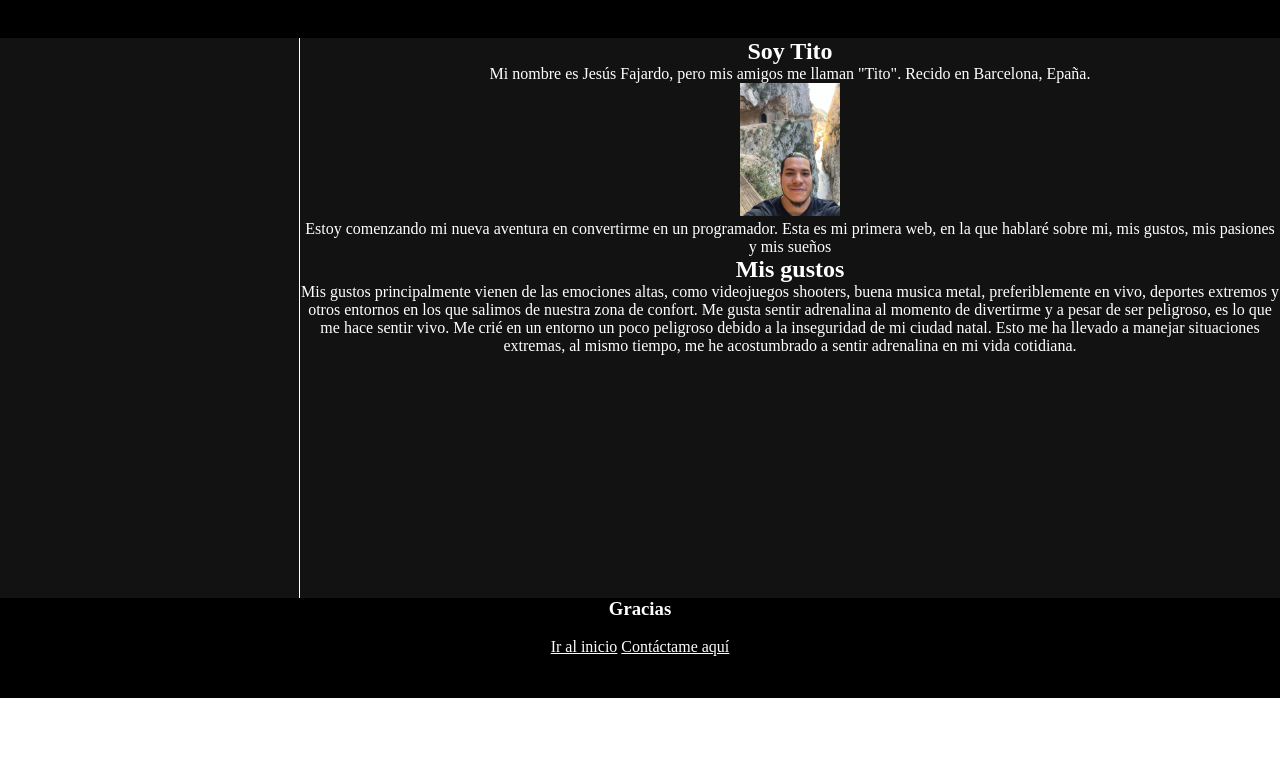
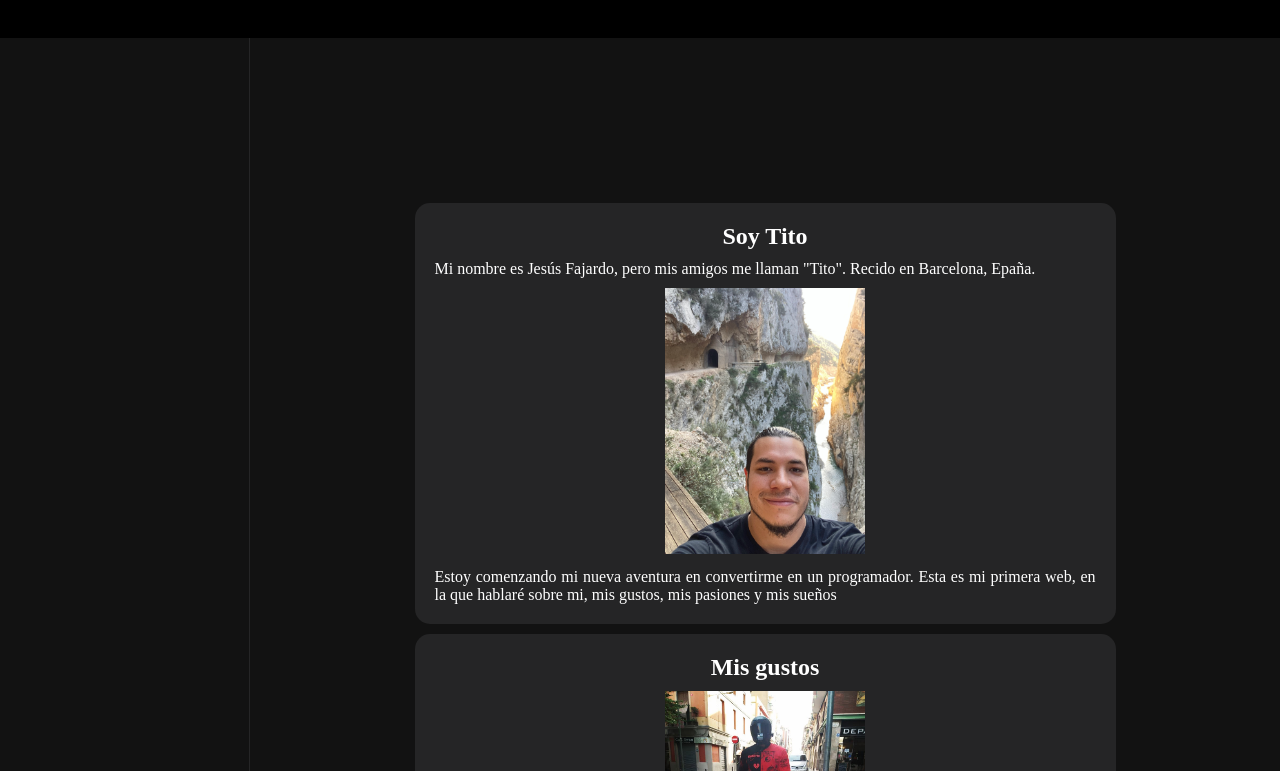
Before and after one commit to JFCTito/primeraweb, a plain HTML site: page index.html in a window 1280 px wide. Shown: the part 102-873 px from the top of the page. Before the commit the page ends 800 px from the top, so only its background shows below. Drawn offline with Linux system fonts and the light colour scheme.

Commit message:
segundo prototipo miprimeraweb

```diff
--- a/Styles/style.css
+++ b/Styles/style.css
@@ -3,7 +3,7 @@
     padding: 0;
     color: white;
     text-align: center;
-/*     border: 1px solid red; guia de bordes para eliminar */
+/*      border: 1px solid red; guia de bordes para eliminar  */
 }
 
 html {
@@ -22,24 +22,19 @@ half dark: #252526
 light: #3e3e42
 */
 
-/* #banner {
-     display: none;
-    height: 100px;
-    width: 768px;
-    object-fit: cover;
-    object-position: 0% 67%;
-} */
 
 .header {
     grid-area: header;
     background-color: black;
     background-image: url(/primeraweb/img/dead-trees.jpg);
     background-position: center;
+    background-size: cover;
 }
 
 .header h1 {
     padding: 30px;
     margin: 1px;
+    text-shadow: 2px 2px 5px black;
 }
 
 .navbar {
@@ -55,6 +50,23 @@ light: #3e3e42
 .section {
     grid-area: section;
     background-color:  #121212;
+    padding: 15%;
+    margin: 0 auto;
+}
+
+.section article p {
+    text-align: justify;
+}
+
+section article {
+    margin: 10px;
+    padding: 10px;
+    border-radius: 15px;
+    background-color: #252526;
+}
+
+section article h2, section article p {
+    margin: 10px;
 }
 
 .footer {
@@ -74,12 +86,12 @@ light: #3e3e42
 
 .body {
     grid-template-rows: 100px 40px auto 40px 100px;
-    grid-template-columns: 768px;
+    grid-template-columns: auto;
 }
 
 @media (min-width: 768px) {
     .body {
-        grid-template-columns: 300px auto;
+        grid-template-columns: 250px auto;
         grid-template-rows: 100px 40px auto 100px;
         grid-template-areas:
         "header header"
@@ -88,6 +100,10 @@ light: #3e3e42
         "footer footer";
     }
     .sidebar {
-        border-right: 1px solid white;
+        border-right: 1px solid #252526;
     }
+    .section {
+        width: fit-content;
+    }
+
 }
--- a/index.html
+++ b/index.html
@@ -20,7 +20,7 @@
           Mi nombre es Jesús Fajardo, pero mis amigos me llaman "Tito". Recido
           en Barcelona, Epaña.
         </p>
-        <img src="img/tito-montana.jpg" width="100" alt="imagenjesusfajardo" />
+        <img src="img/tito-montana.jpg" width="200" alt="imagenjesusfajardo" />
         <p>
           Estoy comenzando mi nueva aventura en convertirme en un programador.
           Esta es mi primera web, en la que hablaré sobre mi, mis gustos, mis
@@ -29,6 +29,7 @@
       </article>
       <article>
         <h2>Mis gustos</h2>
+        <img src="img/moto-tito.jpg" width="200" alt="imagenmototito" />
         <p>
           Mis gustos principalmente vienen de las emociones altas, como
           videojuegos shooters, buena musica metal, preferiblemente en vivo,
@@ -39,7 +40,6 @@
           Esto me ha llevado a manejar situaciones extremas, al mismo tiempo, me
           he acostumbrado a sentir adrenalina en mi vida cotidiana.
         </p>
-        <!-- <img src="" width="400" alt=""> -->
       </article>
     </section>
     <footer class="footer">
```
